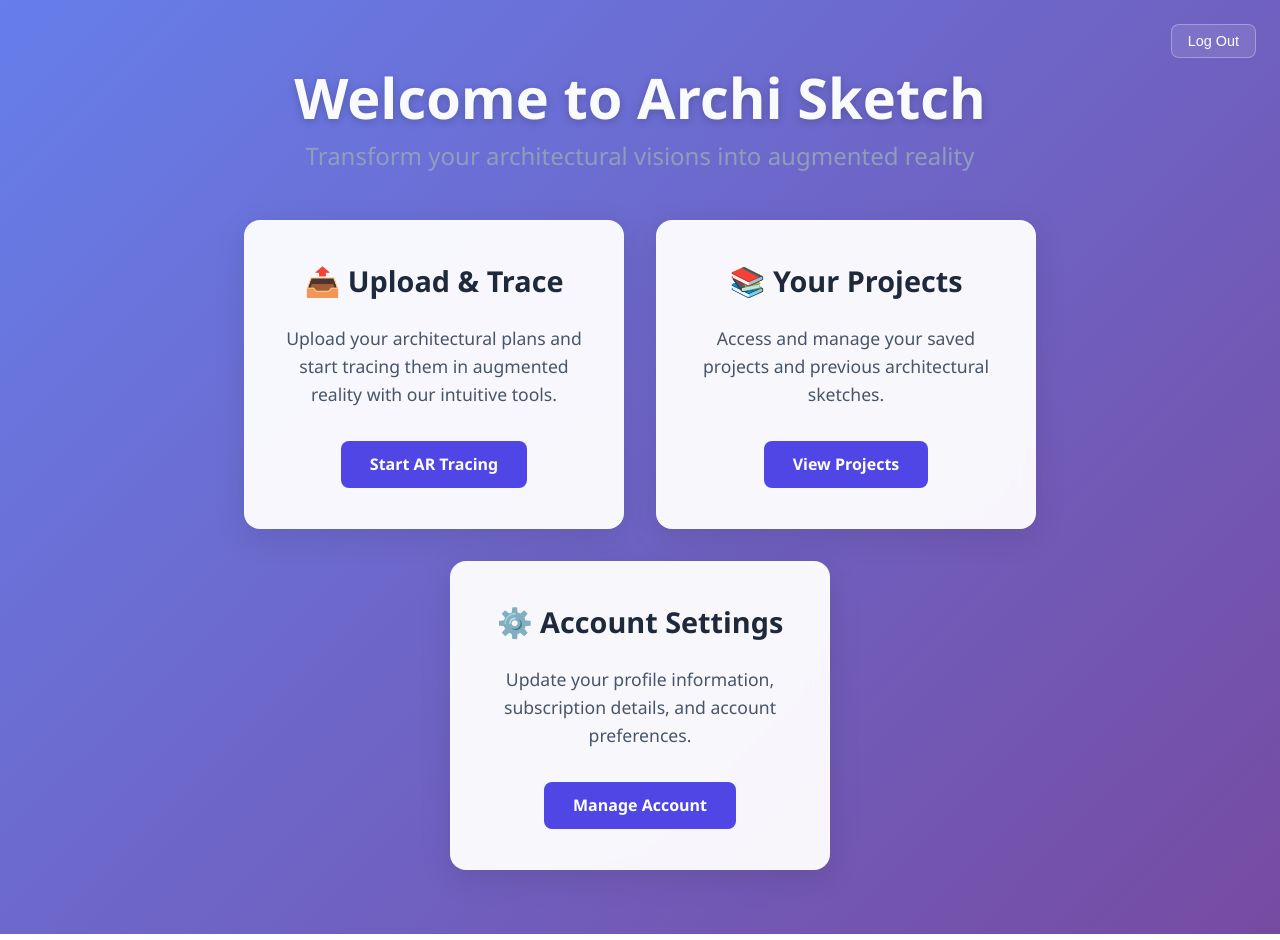
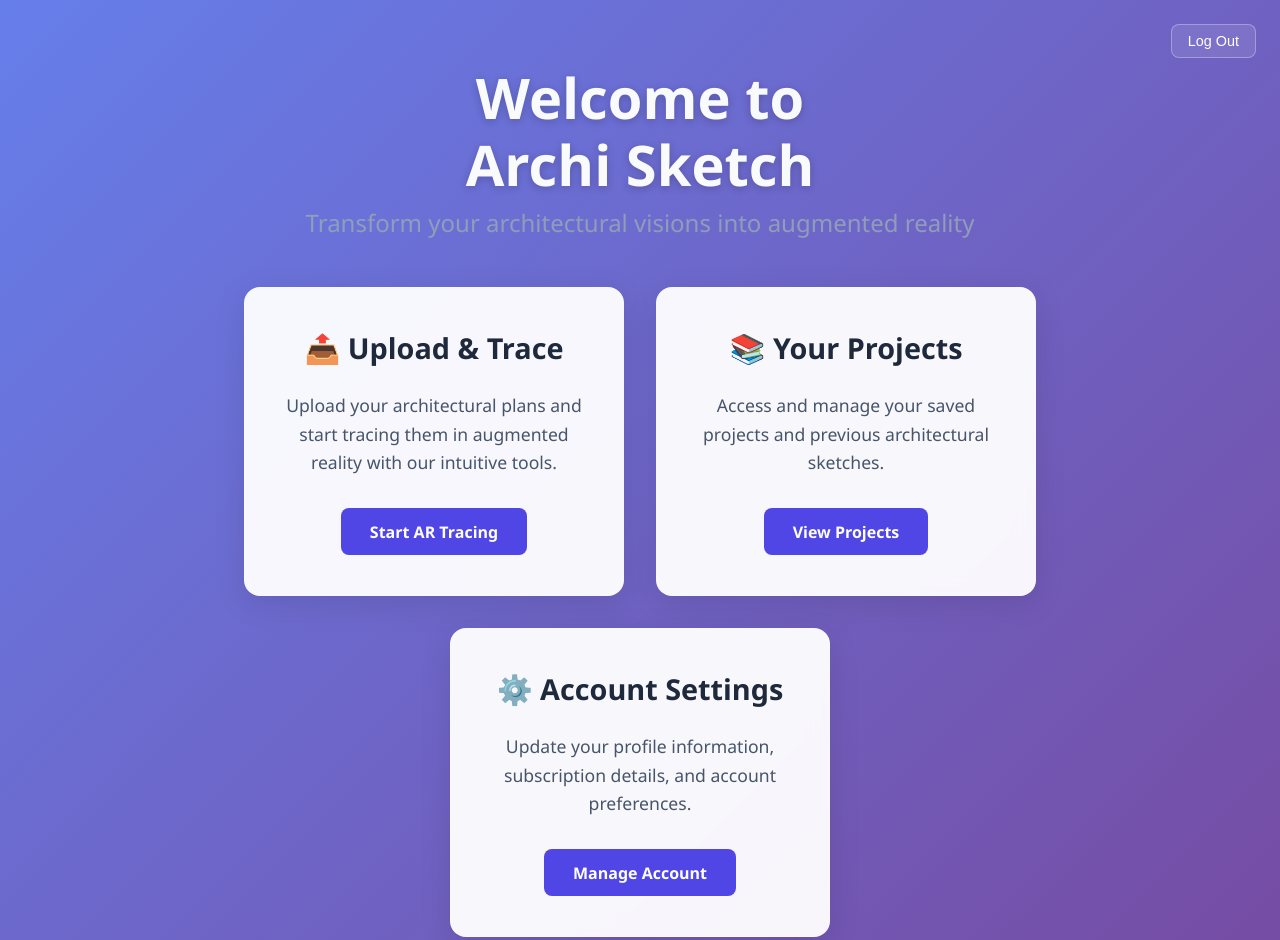
Before and after one commit to Arhyeldee001/Archi-Sketch, a plain HTML site: page templates/dashboard.html in a window 1280 px wide. Shown: the top 940 px of the page. Drawn offline with Linux system fonts and the light colour scheme.

Commit message:
Update dashboard.html

```diff
--- a/templates/dashboard.html
+++ b/templates/dashboard.html
@@ -202,7 +202,7 @@
     <button class="logout-btn" onclick="logout()">Log Out</button>
 
     <div class="header">
-        <h1>Welcome to Archi Sketch</h1>
+        <h1>Welcome to <br> Archi Sketch</h1>
         <p>Transform your architectural visions into augmented reality</p>
     </div>
 
```
